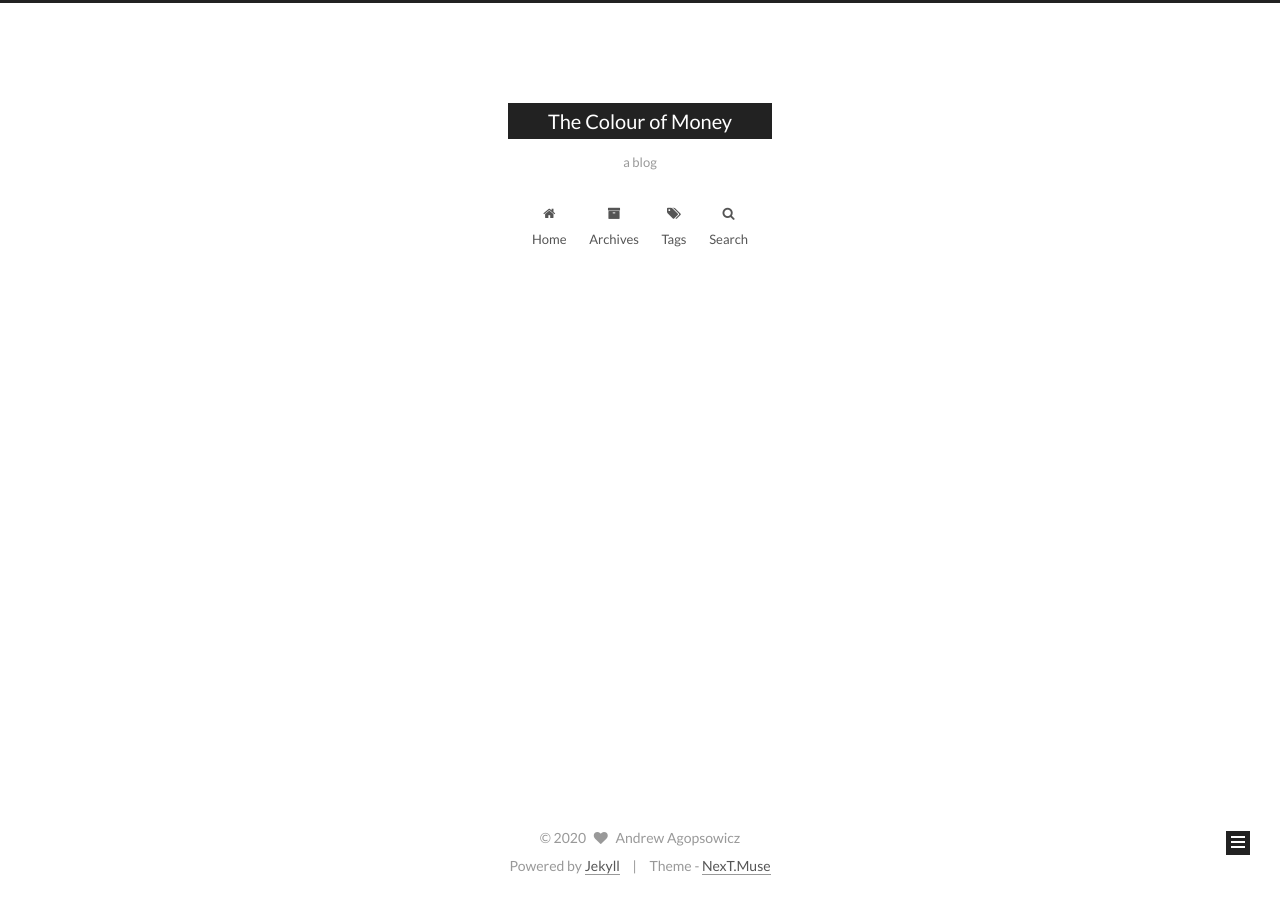
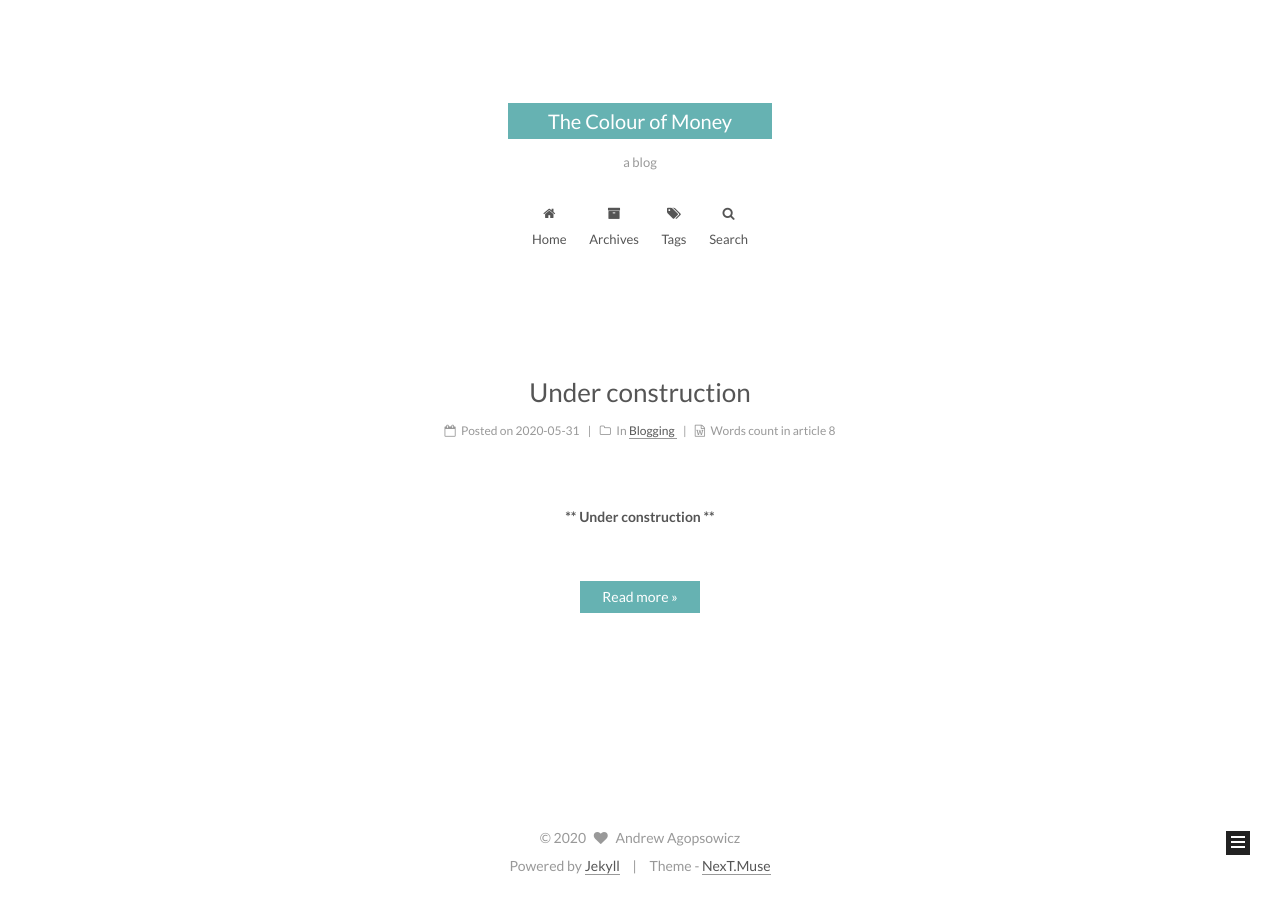
Before and after one commit to aagopsow/aagopsow.github.io, a Jekyll site: the page built from index.html, in a window 1280 px wide. Built offline with Jekyll 4.4.1, drawn with Linux system fonts in a browser that asks for light colours; the list of posts is cut into pages by our own code.

Commit message:
A brand new day. Bare bones blog set up.

```diff
--- a/_config.yml
+++ b/_config.yml
@@ -318,9 +318,9 @@ post_meta:
 # Post wordcount display settings
 post_wordcount:
   item_text: true
-  wordcount: false
+  wordcount: true
   min2read: false
-  separated_meta: true
+  separated_meta: false
 
 # Wechat Subscriber
 #wechat_subscriber:
--- /dev/null
+++ b/_posts/2020-05-31-under-construction.md
@@ -0,0 +1,13 @@
+---
+layout: post
+title: "Under construction"
+categories:
+- Blogging
+tags:
+- design
+- blogging
+---
+
+<p align="center">
+  <b>** Under construction **</b><br>
+</p>
--- a/_sass/_variables/base.scss
+++ b/_sass/_variables/base.scss
@@ -18,6 +18,7 @@ $grey-dim     : #666;
 $black-light  : #555;
 $black-dim    : #333;
 $black-deep   : #222;
+$teal         : #66b2b2;
 $red          : #ff2a2a;
 $blue-bright  : #87daff;
 $blue         : #0684bd;
@@ -156,11 +157,11 @@ $code-background                : $gainsboro;
 $btn-font-weight                : normal;
 
 $btn-default-radius             : 0;
-$btn-default-bg                 : $black-deep;
+$btn-default-bg                 : $teal;
 $btn-default-color              : white;
 $btn-default-font-size          : 14px;
 $btn-default-border-width       : 2px;
-$btn-default-border-color       : $black-deep;
+$btn-default-border-color       : $teal;
 $btn-default-hover-bg           : white;
 $btn-default-hover-color        : $black-deep;
 $btn-default-hover-border-color : $black-deep;
@@ -207,7 +208,7 @@ $gap-between-main-and-footer    : 100px;
 // Headband
 // --------------------------------------------------
 $headband-height                : 3px;
-$headband-bg                    : $black-deep;
+$headband-bg                    : white;
 
 
 
@@ -221,7 +222,7 @@ $head-bg                        : transparent;
 $site-meta-text-align           : center;
 $brand-color                    : white;
 $brand-hover-color              : white;
-$brand-bg                       : $black-deep;
+$brand-bg                       : $teal;
 
 $logo-font-size                 : 20px;
 $logo-font-size                 : if(type-of(jekyll-config('font.logo.size')) == 'number', jekyll-config('font.logo.size') + px, $logo-font-size);
@@ -232,7 +233,7 @@ $subtitle-color                 : $grey-dark;
 
 // Menu
 $menu-link-border               : transparent;
-$menu-link-hover-border         : $black-deep;
+$menu-link-hover-border         : $teal;
 
 
 
@@ -258,7 +259,7 @@ $posts-collapse-left-mobile     : 5px;
 
 $read-more-color                : white;
 $read-more-font-size            : 14px;
-$read-more-bg-color             : $black-deep;
+$read-more-bg-color             : $teal;
 $read-more-border-radius        : 0;
 
 
@@ -314,7 +315,7 @@ $b2t-position-bottom-on       : 19px;
 $b2t-position-right           : 30px;
 $b2t-font-size                : 12px;
 $b2t-color                    : white;
-$b2t-bg-color                 : $black-deep;
+$b2t-bg-color                 : $teal;
 
 // full-image
 $full-image-width             : 110%;
```
Also changed, not shown: 404.html (+5 -18 lines).
